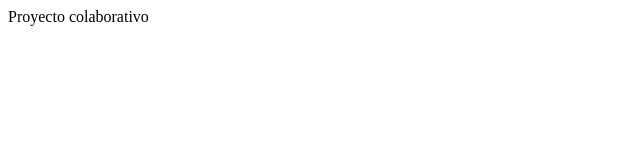
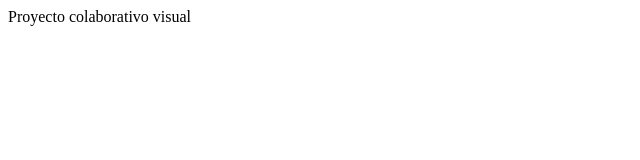
Before and after one commit to 1096207190santiago-gif/proyecto-colaborativo_visual, a plain HTML site: page index.html in a window 1280 px wide. Shown: the full height of the page, 0-640 px from the left. Drawn offline with Linux system fonts and the light colour scheme.

Commit message:
2do commit

```diff
--- a/index.html
+++ b/index.html
@@ -6,6 +6,6 @@
     <title>Document</title>
 </head>
 <body>
-    Proyecto colaborativo
+    Proyecto colaborativo visual
 </body>
 </html>
```
